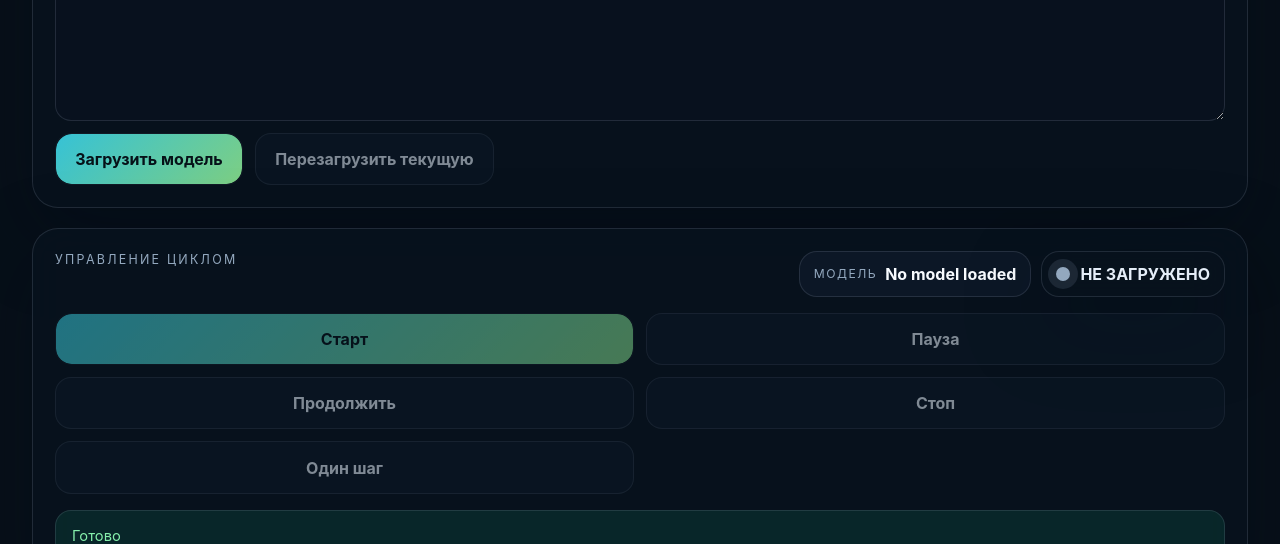
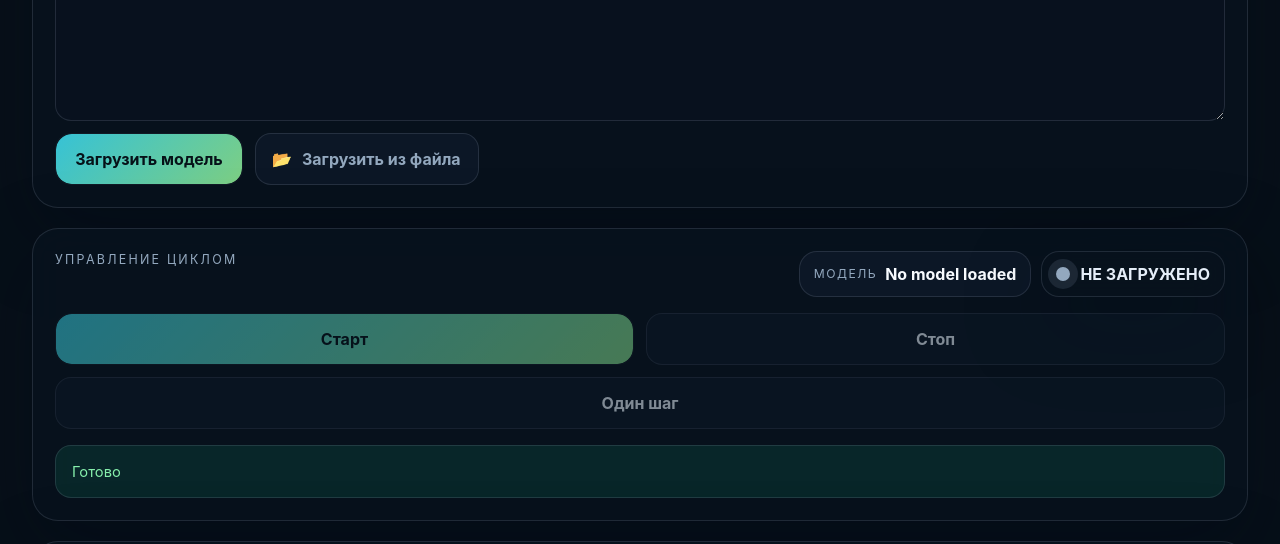
Before and after one commit to Darlitch/PLC_Simulator_Frontend, a React (Vite) app in the folder plc_simulator_frontend/: page / in a window 1280 px wide. Shown: the part 780-1324 px from the top of the page. Built offline with nearby package versions, Linux system fonts and the light colour scheme; no server answers.

Commit message:
ver 0.4 add load from file

```diff
--- a/plc_simulator_frontend/src/App.css
+++ b/plc_simulator_frontend/src/App.css
@@ -427,6 +427,19 @@
   border-color: var(--border);
 }
 
+.file-trigger-button {
+  display: inline-flex;
+  align-items: center;
+  gap: 10px;
+  padding-inline: 1rem 1.1rem;
+  color: var(--muted);
+}
+
+.button-icon {
+  font-size: 1rem;
+  line-height: 1;
+}
+
 .icon-button {
   width: 48px;
   min-width: 48px;
@@ -443,6 +456,10 @@
 .control-grid {
   display: grid;
   grid-template-columns: repeat(2, minmax(0, 1fr));
+}
+
+.control-wide {
+  grid-column: 1 / -1;
 }
 
 .message-stack {
--- a/plc_simulator_frontend/src/App.tsx
+++ b/plc_simulator_frontend/src/App.tsx
@@ -1,4 +1,4 @@
-import { useEffect, useMemo, useRef, useState } from 'react'
+import { useEffect, useMemo, useRef, useState, type ChangeEvent } from 'react'
 import { api } from './api'
 import './App.css'
 import { messages, type Locale } from './i18n'
@@ -6,6 +6,10 @@ import type { ScalarValue, SimulationSnapshot, SimulationStatus, ValueMap } from
 
 const DEFAULT_MODEL_NAME = 'traffic'
 const DEFAULT_SOURCE = ''
+
+function deriveModelName(fileName: string): string {
+  return fileName.replace(/\.[^.]+$/, '') || DEFAULT_MODEL_NAME
+}
 
 function inferInputKind(value: ScalarValue): 'boolean' | 'number' | 'text' {
   if (typeof value === 'boolean') return 'boolean'
@@ -116,6 +120,7 @@ function App() {
 
   const inputEntries = useMemo(() => sortEntries(snapshot?.inputs), [snapshot])
   const pollTimerRef = useRef<number | null>(null)
+  const fileInputRef = useRef<HTMLInputElement | null>(null)
   const t = messages[locale]
 
   useEffect(() => {
@@ -162,7 +167,7 @@ function App() {
   }, [snapshot])
 
   useEffect(() => {
-    if (!snapshot) {
+    if (!snapshot?.modelPath) {
       if (pollTimerRef.current !== null) {
         window.clearInterval(pollTimerRef.current)
         pollTimerRef.current = null
@@ -170,7 +175,7 @@ function App() {
       return
     }
 
-    pollTimerRef.current = window.setInterval(async () => {
+    const refreshSnapshot = async () => {
       try {
         setIsRefreshing(true)
         const nextSnapshot = await api.getState()
@@ -181,6 +186,14 @@ function App() {
       } finally {
         setIsRefreshing(false)
       }
+    }
+
+    if (pollTimerRef.current !== null) {
+      window.clearInterval(pollTimerRef.current)
+    }
+
+    pollTimerRef.current = window.setInterval(() => {
+      void refreshSnapshot()
     }, pollIntervalMs)
 
     return () => {
@@ -189,7 +202,7 @@ function App() {
         pollTimerRef.current = null
       }
     }
-  }, [pollIntervalMs, snapshot, t.pollingFailed])
+  }, [pollIntervalMs, snapshot?.modelPath, t.pollingFailed])
 
   async function withBusyState<T>(action: () => Promise<T>, onSuccess?: (value: T) => void) {
     setIsBusy(true)
@@ -216,6 +229,32 @@ function App() {
         setSuccessMessage(`${t.loaded} ${formatModelPath(nextSnapshot.modelPath)}`)
       },
     )
+  }
+
+  async function handleSourceFilePicked(event: ChangeEvent<HTMLInputElement>) {
+    const file = event.target.files?.[0]
+    if (!file) return
+
+    try {
+      const text = await file.text()
+      const nextModelName = deriveModelName(file.name)
+
+      setSource(text)
+      setModelName(nextModelName)
+
+      await withBusyState(
+        () => api.loadModel({ modelName: nextModelName, source: text }),
+        (nextSnapshot) => {
+          setSnapshot(nextSnapshot)
+          setStatus(nextSnapshot.status)
+          setSuccessMessage(`${t.fileLoaded}: ${file.name}`)
+        },
+      )
+    } catch {
+      setError(t.fileLoadFailed)
+    } finally {
+      event.target.value = ''
+    }
   }
 
   async function handleLifecycleAction(action: () => Promise<SimulationSnapshot>, message: string) {
@@ -262,31 +301,53 @@ function App() {
     [selectedInputs],
   )
 
-  const floatingAction = useMemo(() => {
+  const lifecyclePrimary = useMemo(() => {
     if (!snapshot) return null
 
     if (status === 'RUNNING') {
       return {
         label: t.pause,
-        icon: 'Ⅱ',
-        onClick: () => void handleLifecycleAction(() => api.pause(), t.simulationPaused),
+        icon: '\u23F8',
+        message: t.simulationPaused,
+        action: () => api.pause(),
       }
     }
 
     if (status === 'PAUSED') {
       return {
         label: t.resume,
-        icon: '▶',
-        onClick: () => void handleLifecycleAction(() => api.resume(), t.simulationResumed),
+        icon: '\u25B6',
+        message: t.simulationResumed,
+        action: () => api.resume(),
       }
     }
 
     return {
       label: t.start,
-      icon: '▶',
-      onClick: () => void handleLifecycleAction(() => api.start(), t.simulationStarted),
+      icon: '\u25B6',
+      message: t.simulationStarted,
+      action: () => api.start(),
     }
-  }, [snapshot, status, t.pause, t.resume, t.start, t.simulationPaused, t.simulationResumed, t.simulationStarted])
+  }, [
+    snapshot,
+    status,
+    t.pause,
+    t.resume,
+    t.start,
+    t.simulationPaused,
+    t.simulationResumed,
+    t.simulationStarted,
+  ])
+
+  const floatingAction = useMemo(() => {
+    if (!lifecyclePrimary) return null
+
+    return {
+      label: lifecyclePrimary.label,
+      icon: lifecyclePrimary.icon,
+      onClick: () => void handleLifecycleAction(lifecyclePrimary.action, lifecyclePrimary.message),
+    }
+  }, [lifecyclePrimary])
 
   return (
     <div className="app-shell">
@@ -339,7 +400,7 @@ function App() {
               title={t.theme}
               aria-label={t.theme}
             >
-              {theme === 'dark' ? '☀' : '☾'}
+              {theme === 'dark' ? '\u2600' : '\u263E'}
             </button>
           </div>
         </div>
@@ -371,15 +432,26 @@ function App() {
           />
 
           <div className="editor-actions">
+            <input
+              ref={fileInputRef}
+              type="file"
+              accept=".post,.txt,text/plain"
+              hidden
+              onChange={(event) => void handleSourceFilePicked(event)}
+            />
             <button className="primary-button" disabled={isBusy} onClick={() => void handleLoadModel()}>
               {t.loadModel}
             </button>
             <button
-              className="ghost-button"
-              disabled={isBusy || !snapshot}
-              onClick={() => void handleLifecycleAction(() => api.reloadModel(), t.reloadedCurrent)}
+              className="ghost-button file-trigger-button"
+              type="button"
+              disabled={isBusy}
+              onClick={() => fileInputRef.current?.click()}
             >
-              {t.reloadCurrent}
+              <span className="button-icon" aria-hidden="true">
+                {'\uD83D\uDCC2'}
+              </span>
+              <span>{t.loadFromFile}</span>
             </button>
           </div>
         </section>
@@ -407,24 +479,13 @@ function App() {
             <div className="control-grid">
               <button
                 className="primary-button"
-                disabled={isBusy || !snapshot}
-                onClick={() => void handleLifecycleAction(() => api.start(), t.simulationStarted)}
+                disabled={isBusy || !lifecyclePrimary}
+                onClick={() =>
+                  lifecyclePrimary &&
+                  void handleLifecycleAction(lifecyclePrimary.action, lifecyclePrimary.message)
+                }
               >
-                {t.start}
-              </button>
-              <button
-                className="ghost-button"
-                disabled={isBusy || !snapshot}
-                onClick={() => void handleLifecycleAction(() => api.pause(), t.simulationPaused)}
-              >
-                {t.pause}
-              </button>
-              <button
-                className="ghost-button"
-                disabled={isBusy || !snapshot}
-                onClick={() => void handleLifecycleAction(() => api.resume(), t.simulationResumed)}
-              >
-                {t.resume}
+                {lifecyclePrimary?.label ?? t.start}
               </button>
               <button
                 className="ghost-button"
@@ -434,7 +495,7 @@ function App() {
                 {t.stop}
               </button>
               <button
-                className="ghost-button"
+                className="ghost-button control-wide"
                 disabled={isBusy || !snapshot}
                 onClick={() => void handleLifecycleAction(() => api.step(), t.singleStepExecuted)}
               >
@@ -570,7 +631,18 @@ function App() {
             title={t.stop}
             aria-label={t.stop}
           >
-            ■
+            {'\u25A0'}
+          </button>
+
+          <button
+            className="floating-tool"
+            type="button"
+            onClick={() => void handleLifecycleAction(() => api.step(), t.singleStepExecuted)}
+            disabled={isBusy || !snapshot}
+            title={t.singleStep}
+            aria-label={t.singleStep}
+          >
+            {'\u2192'}
           </button>
 
           <button
@@ -580,7 +652,7 @@ function App() {
             title="Up"
             aria-label="Up"
           >
-            ↑
+            {'\u2191'}
           </button>
         </div>
       ) : null}
--- a/plc_simulator_frontend/src/api.ts
+++ b/plc_simulator_frontend/src/api.ts
@@ -9,6 +9,7 @@ const API_BASE = import.meta.env.VITE_API_BASE_URL ?? ''
 
 async function request<T>(path: string, init?: RequestInit): Promise<T> {
   const response = await fetch(`${API_BASE}${path}`, {
+    cache: 'no-store',
     headers: {
       'Content-Type': 'application/json',
       ...(init?.headers ?? {}),
--- a/plc_simulator_frontend/src/i18n.ts
+++ b/plc_simulator_frontend/src/i18n.ts
@@ -8,8 +8,7 @@ export const messages = {
     theme: 'Тема',
     heroEyebrow: 'Интерфейс поверх backend API',
     heroTitle: 'Загружайте poST-модель, запускайте движок и смотрите состояние вживую.',
-    heroLead:
-      'Фронт остаётся заменяемым. Всё важное живёт за вашим текущим API.',
+    heroLead: 'Фронт остаётся заменяемым. Всё важное живёт за вашим текущим API.',
     engineStatus: 'Статус движка',
     model: 'Модель',
     refresh: 'Обновление',
@@ -21,6 +20,7 @@ export const messages = {
     modelSource: 'Текст модели',
     postLoader: 'Загрузка poST',
     modelName: 'Имя модели',
+    loadFromFile: 'Загрузить из файла',
     loadModel: 'Загрузить модель',
     reloadCurrent: 'Перезагрузить текущую',
     lifecycle: 'Управление циклом',
@@ -55,6 +55,8 @@ export const messages = {
     name: 'Имя',
     value: 'Значение',
     loaded: 'Загружено',
+    fileLoaded: 'Файл загружен',
+    fileLoadFailed: 'Не удалось прочитать файл',
     reloadedCurrent: 'Текущая модель перезагружена',
     simulationStarted: 'Симуляция запущена',
     simulationPaused: 'Симуляция поставлена на паузу',
@@ -77,8 +79,7 @@ export const messages = {
     theme: 'Theme',
     heroEyebrow: 'Backend-driven simulator UI',
     heroTitle: 'Load a poST model, run the engine, watch state update live.',
-    heroLead:
-      'The frontend stays disposable. Everything important lives behind your existing API.',
+    heroLead: 'The frontend stays disposable. Everything important lives behind your existing API.',
     engineStatus: 'Engine status',
     model: 'Model',
     refresh: 'Refresh',
@@ -90,6 +91,7 @@ export const messages = {
     modelSource: 'Model source',
     postLoader: 'poST Loader',
     modelName: 'Model name',
+    loadFromFile: 'Load From File',
     loadModel: 'Load Model',
     reloadCurrent: 'Reload Current',
     lifecycle: 'Lifecycle',
@@ -124,6 +126,8 @@ export const messages = {
     name: 'Name',
     value: 'Value',
     loaded: 'Loaded',
+    fileLoaded: 'File loaded',
+    fileLoadFailed: 'Failed to read file',
     reloadedCurrent: 'Reloaded current model',
     simulationStarted: 'Simulation started',
     simulationPaused: 'Simulation paused',
```
